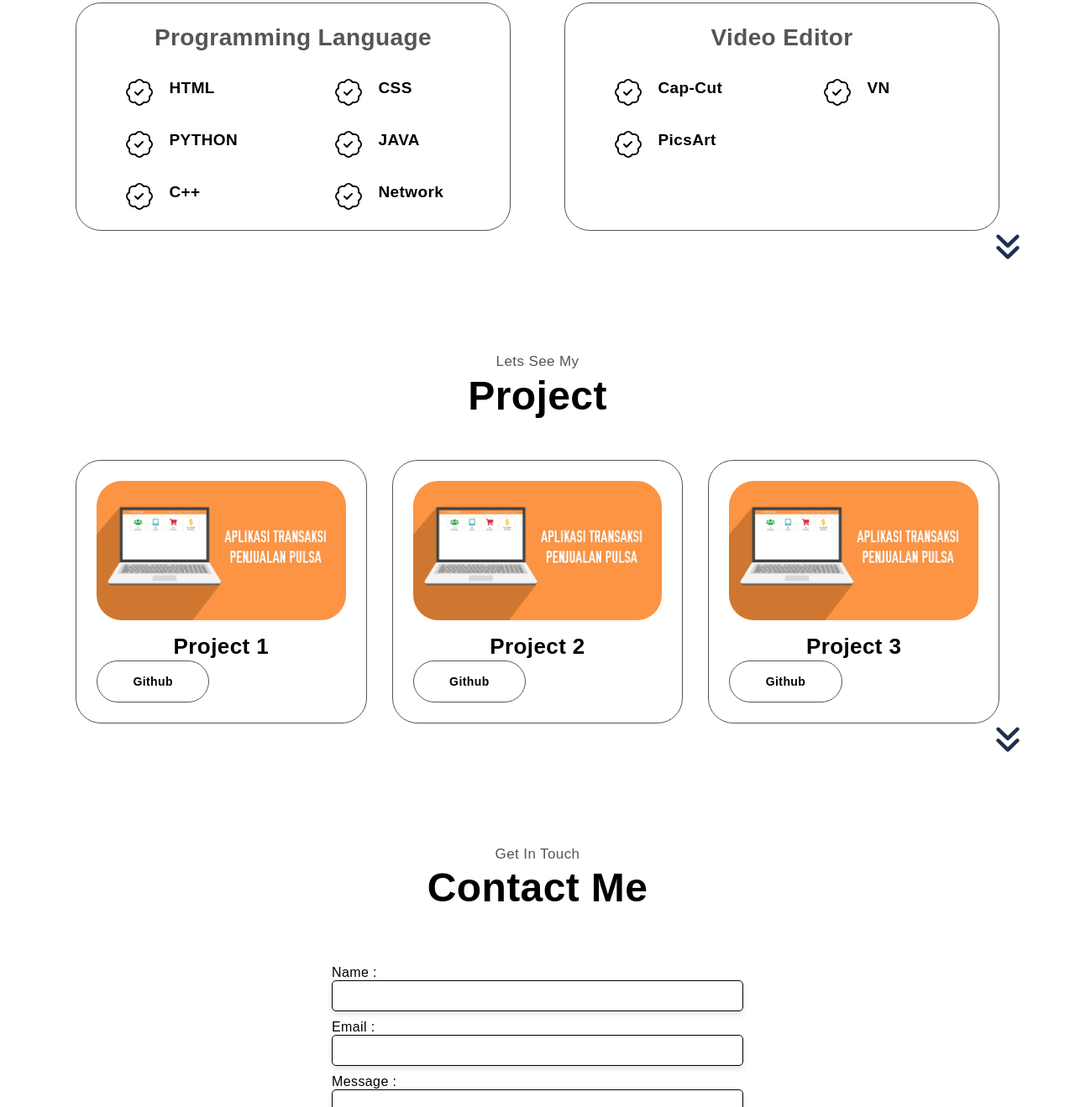
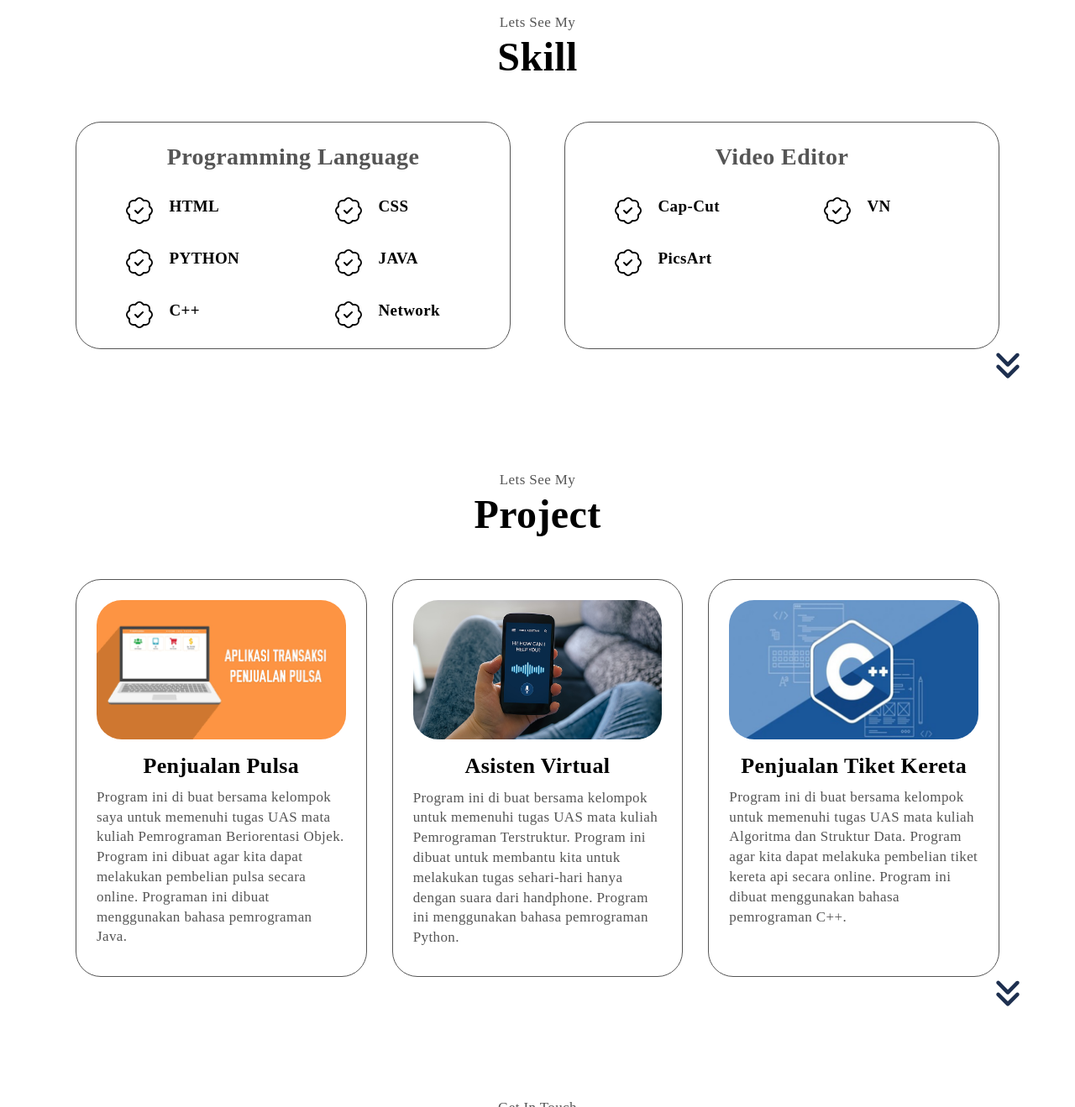
Before and after one commit to JerryBUKAN/itw2023_project1_07352111023, a plain HTML site: page index.html in a window 1280 px wide. Shown: the part 1481-2800 px from the top of the page at 84% size. Drawn offline with Linux system fonts and the light colour scheme.

Commit message:
Hampir selesai

```diff
--- a/css/style.css
+++ b/css/style.css
@@ -4,7 +4,7 @@
     box-sizing: border-box;
     text-decoration: none;
     list-style: none;
-    font-family: Arial, Helvetica, sans-serif;
+    /* font-family: Arial, Helvetica, sans-serif; */
     border: none;
     outline: none;
     scroll-behavior: smooth;
@@ -200,6 +200,18 @@ header {
     display: flex;
     gap: 1rem;
 }
+
+.Deskripsi {
+    margin-bottom: 10px;
+    margin-top: 10px;
+    text-align: left;
+}
+
+/* .header-action-aria {
+    margin-bottom: 35px;
+    margin-top: 30px;
+
+} */
 
 .header-social {
     display: flex;
--- a/index.html
+++ b/index.html
@@ -27,9 +27,10 @@
 
     <!---------------- Header ----------------->
     <header>
+      <section id="Home">
         <div class="container header-container">
           <div class="header-left">
-          <img src="/img/Profilepict.png" alt="" />
+            <img src="/img/Profile-Pict1.PNG" alt="" />
           </div>
           <div class="header-right">
             <p><b>Hello, I'm</b></p>
@@ -47,6 +48,7 @@
             </div>
           </div>
         </div>
+      </section>
     </header>
     <!---------------- End Header ----------------->
 
@@ -57,7 +59,7 @@
       <h1 class="heading">About Me</h1>
       <div class="container about-container">
         <div class="about-left">
-          <img src="/img/About-pic.jpg" alt="" />
+          <img src="/img/About-Pict1.jpg" alt="" />
         </div>
         <div class="about-right">
           <div class="about-nama">
@@ -166,23 +168,32 @@
       <div class="container project-container">
         <div class="project">
           <img src="/img/penjualan pulsa.png" alt="">
-          <h3>Project 1</h3>
-          <div class="header-action-aria">
-            <a href="" class="btn">Github</a>
+          <h3>Penjualan Pulsa</h3>
+          <div class="Deskripsi">
+            <p>Program ini di buat bersama kelompok saya untuk memenuhi tugas UAS mata kuliah Pemrograman Beriorentasi
+              Objek. Program ini dibuat agar kita dapat melakukan pembelian pulsa secara online. Programan ini dibuat
+              menggunakan bahasa pemrograman Java.
+            </p>
           </div>
         </div>
         <div class="project">
-          <img src="/img/penjualan pulsa.png" alt="">
-          <h3>Project 2</h3>
-          <div class="header-action-aria">
-            <a href="" class="btn">Github</a>
+          <img src="/img/virtual-asistant.jpg" alt="">
+          <h3>Asisten Virtual</h3>
+          <div class="Deskripsi">
+            <p>Program ini di buat bersama kelompok untuk memenuhi tugas UAS mata kuliah Pemrograman
+              Terstruktur. Program ini dibuat untuk membantu kita untuk melakukan tugas sehari-hari hanya
+               dengan suara dari handphone. Program ini menggunakan bahasa pemrograman Python.
+            </p>
           </div>
         </div>
         <div class="project">
-          <img src="/img/penjualan pulsa.png" alt="">
-          <h3>Project 3</h3>
-          <div class="header-action-aria">
-            <a href="" class="btn">Github</a>
+          <img src="/img/Kereta Api.png" alt="">
+          <h3>Penjualan Tiket Kereta</h3>
+          <div class="Deskripsi">
+            <p>Program ini di buat bersama kelompok untuk memenuhi tugas UAS mata kuliah Algoritma dan Struktur Data.
+              Program agar kita dapat melakuka pembelian tiket kereta api secara online. Program ini dibuat menggunakan
+              bahasa pemrograman C++.
+            </p>
           </div>
         </div>
       </div>
```
Also changed, not shown: img/About-Pict1.jpg (added), img/Kereta Api.png (added), img/Profile-Pict1.PNG (added), img/virtual-asistant.jpg (added). Lines whose indentation alone changed are shown as unchanged.
